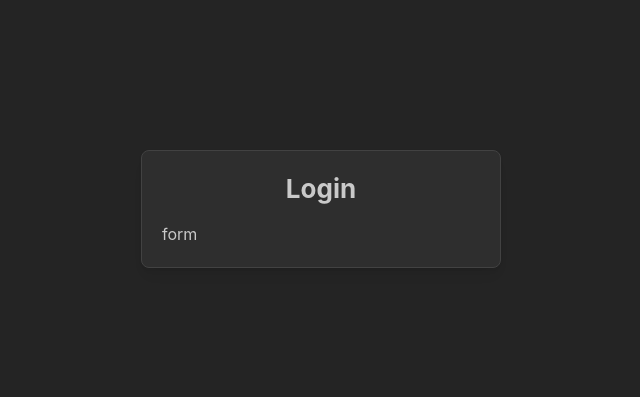
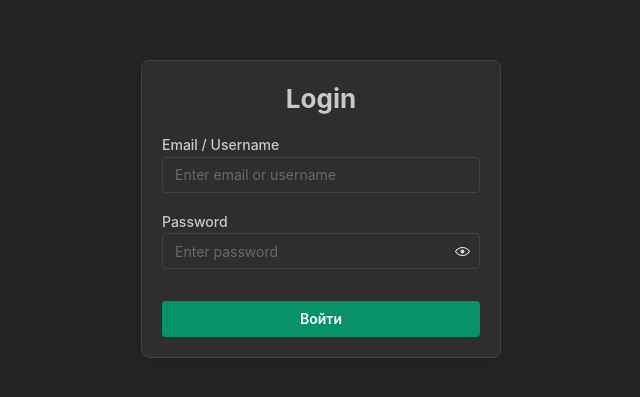
Before and after one commit to DenisPronin/chess-frontend, a React (Vite) app: page /auth/login in a window 1280 px wide. Shown: the part 191-588 px from the top of the page, without its empty margins (319-959 px from the left). Built offline with nearby package versions, Linux system fonts and the light colour scheme.

Commit message:
Login form with zustand

```diff
--- a/package.json
+++ b/package.json
@@ -11,10 +11,12 @@
   },
   "dependencies": {
     "@mantine/core": "^7.17.0",
+    "@mantine/form": "^7.17.2",
     "@mantine/hooks": "^7.17.0",
     "react": "^19.0.0",
     "react-dom": "^19.0.0",
-    "react-router-dom": "^7.2.0"
+    "react-router-dom": "^7.2.0",
+    "zustand": "^5.0.3"
   },
   "devDependencies": {
     "@eslint/js": "^9.20.0",
--- a/src/features/Auth/components/AuthLogin/AuthLogin.tsx
+++ b/src/features/Auth/components/AuthLogin/AuthLogin.tsx
@@ -1,12 +1,55 @@
-import { Card, Title } from '@mantine/core'
+import { useAuthStore } from '@/features/Auth/store/Auth.store'
+import { UIText } from '@/features/UI'
+import { Button, Card, PasswordInput, Stack, TextInput, Title } from '@mantine/core'
+import { useForm } from '@mantine/form'
+import { useNavigate } from 'react-router-dom'
+import { AuthLoginRequest } from '../../Auth.types'
 
 export function AuthLogin() {
+  const navigate = useNavigate()
+  const { login, loginError, isLoginLoading } = useAuthStore()
+
+  const form = useForm<AuthLoginRequest>({
+    initialValues: {
+      username: '',
+      password: '',
+    },
+    validate: {
+      username: (value) => (value.length < 3 ? 'Минимум 3 символа' : null),
+      password: (value) => (value.length < 3 ? 'Password is too short' : null),
+    },
+  })
+
+  const handleSubmit = async (values: AuthLoginRequest) => {
+    await login(values)
+    navigate('/game')
+  }
+
   return (
     <Card shadow="sm" padding="lg" radius="md" withBorder miw={360}>
       <Title order={2} ta="center" mb="md">
         Login
       </Title>
-      form
+
+      <form onSubmit={form.onSubmit(handleSubmit)}>
+        <Stack>
+          <TextInput
+            label="Email / Username"
+            placeholder="Enter email or username"
+            {...form.getInputProps('username')}
+          />
+
+          <PasswordInput label="Password" placeholder="Enter password" {...form.getInputProps('password')} />
+
+          <UIText size="sm" c="red">
+            {loginError}
+          </UIText>
+
+          <Button type="submit" loading={isLoginLoading} color="teal" fullWidth>
+            Войти
+          </Button>
+        </Stack>
+      </form>
     </Card>
   )
 }
--- /dev/null
+++ b/src/features/Auth/store/Auth.store.ts
@@ -0,0 +1,34 @@
+import { create } from 'zustand'
+import { authLogin } from '../Auth.api'
+import { AuthLoginRequest } from '../Auth.types'
+
+type AuthState = {
+  token: string | null
+  loginError: string | null
+  isLoginLoading: boolean
+
+  login: (values: AuthLoginRequest) => Promise<void>
+  logout: () => void
+}
+
+export const useAuthStore = create<AuthState>((set) => ({
+  token: null,
+  loginError: null,
+  isLoginLoading: false,
+
+  login: async (request: AuthLoginRequest) => {
+    set({ isLoginLoading: true })
+    try {
+      const { token } = await authLogin(request)
+      set({ token, loginError: null })
+    } catch (err: unknown) {
+      if (err instanceof Error) {
+        set({ loginError: err.message })
+      }
+    } finally {
+      set({ isLoginLoading: false })
+    }
+  },
+
+  logout: () => set({ token: null }),
+}))
```
Also changed, not shown: 1 other file (tests, documents, lock files or other folders).
